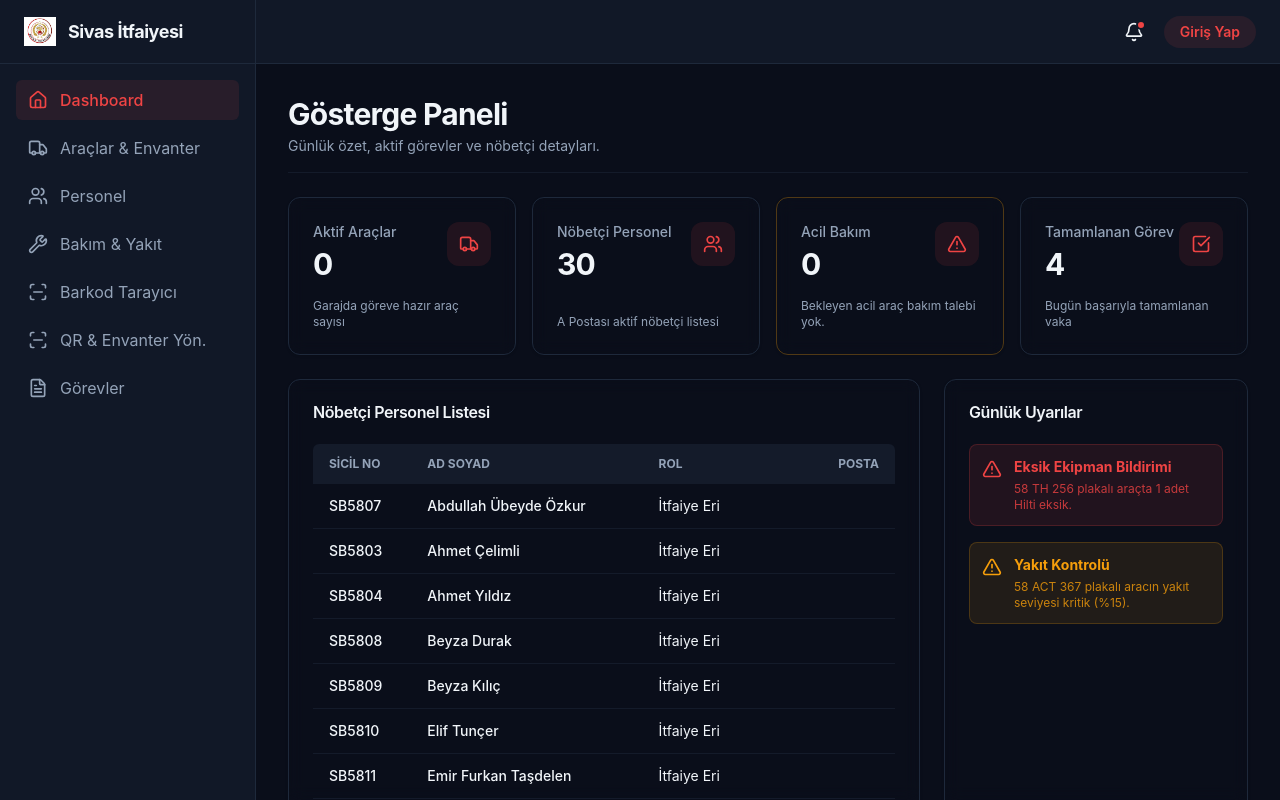
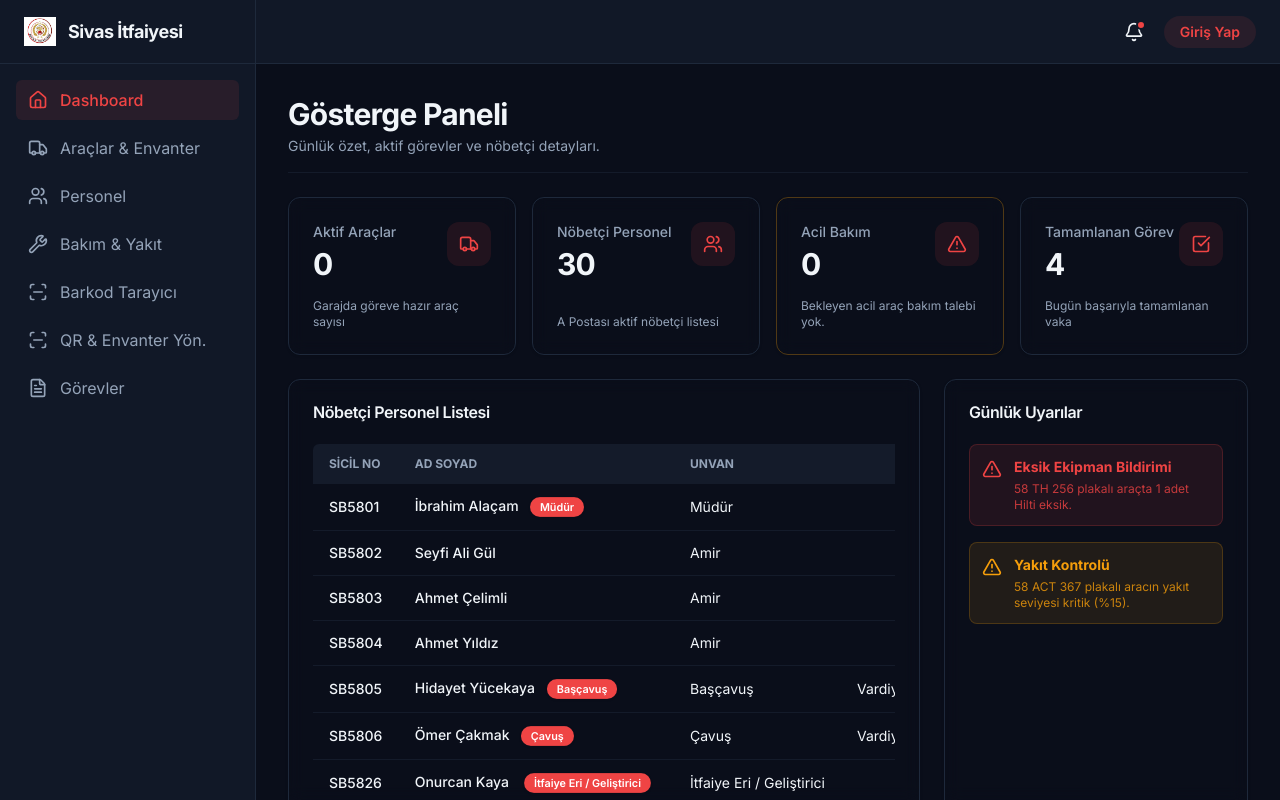
Before and after one commit to Onurcannkaya/itfaiye-arac, a Next.js app: page / in a window 1280 px wide. Built offline with nearby package versions, Linux system fonts and the light colour scheme; no server answers; the database is empty.

Commit message:
fix: CSS import order, dashboard Supabase try/catch, Sidebar/Topbar role labels, port conflict resolution

```diff
--- a/src/app/(dashboard)/page.tsx
+++ b/src/app/(dashboard)/page.tsx
@@ -7,17 +7,38 @@ import { Card, CardHeader, CardTitle, CardContent } from "@/components/ui/Card"
 import { createClient } from "@/lib/supabase/server"
 
 export default async function DashboardPage() {
-  const supabase = await createClient()
+  let activeVehicles = 0
 
-  // Just get the count, no need to download all rows
-  const { count } = await supabase.from('vehicles').select('*', { count: 'exact', head: true })
+  try {
+    const supabase = await createClient()
+    const { count } = await supabase.from('vehicles').select('*', { count: 'exact', head: true })
+    activeVehicles = count || 0
+  } catch {
+    // Supabase unreachable — fallback to mock data count
+    activeVehicles = mockVehicles.length
+  }
 
-  const activeVehicles = count || 0
   const shiftPersonnel = mockPersonnel.filter(p => !!p.ad)
-  const sergeants = mockPersonnel.filter(p => p.rol === 'vardiya_cavusu')
-  const others = mockPersonnel.filter(p => p.rol !== 'vardiya_cavusu').sort((a,b) => a.ad.localeCompare(b.ad))
-  const sortedPersonnel = [...sergeants, ...others]
 
+  // Updated role matching — now uses Shift_Leader and Admin/Editor
+  const leaders = mockPersonnel.filter(p =>
+    p.rol === 'Shift_Leader' || p.rol === 'Admin' || p.rol === 'Editor'
+  )
+  const others = mockPersonnel.filter(p =>
+    p.rol !== 'Shift_Leader' && p.rol !== 'Admin' && p.rol !== 'Editor'
+  ).sort((a, b) => a.ad.localeCompare(b.ad))
+  const sortedPersonnel = [...leaders, ...others]
+
+  // Role display helper
+  function rolLabel(rol: string, unvan?: string): string {
+    if (unvan) return unvan
+    switch (rol) {
+      case 'Admin': return 'Yönetici'
+      case 'Editor': return 'Amir'
+      case 'Shift_Leader': return 'Vardiya Çavuşu'
+      default: return 'İtfaiye Eri'
+    }
+  }
 
   return (
     <div className="space-y-6">
@@ -68,22 +89,22 @@ export default async function DashboardPage() {
                   <tr>
                     <th className="px-4 py-3 rounded-tl-md">Sicil No</th>
                     <th className="px-4 py-3">Ad Soyad</th>
-                    <th className="px-4 py-3 min-w-[120px]">Rol</th>
-                    <th className="px-4 py-3 rounded-tr-md text-right min-w-[100px]">Posta</th>
+                    <th className="px-4 py-3 min-w-[120px]">Unvan</th>
+                    <th className="px-4 py-3 rounded-tr-md text-right min-w-[100px]">Rol</th>
                   </tr>
                 </thead>
                 <tbody>
-                  {sortedPersonnel.map((p, idx) => (
+                  {sortedPersonnel.map((p) => (
                     <tr key={p.sicil_no} className="border-b border-border/50 last:border-0 hover:bg-muted/30 transition-colors">
                       <td className="px-4 py-3 font-medium whitespace-nowrap">{p.sicil_no}</td>
                       <td className="px-4 py-3 font-medium whitespace-nowrap">
                         {p.ad} {p.soyad}
-                        {p.rol === 'vardiya_cavusu' && <Badge variant="default" className="ml-2 scale-90">Çavuş</Badge>}
+                        {(p.rol === 'Shift_Leader' || p.rol === 'Admin') && <Badge variant="default" className="ml-2 scale-90">{p.unvan}</Badge>}
                       </td>
                       <td className="px-4 py-3 whitespace-nowrap">
-                        {p.rol === 'vardiya_cavusu' ? 'Vardiya Çavuşu' : p.rol === 'sofor' ? 'Şoför' : 'İtfaiye Eri'}
+                        {p.unvan}
                       </td>
-                      <td className="px-4 py-3 text-right whitespace-nowrap">{p.posta}</td>
+                      <td className="px-4 py-3 text-right whitespace-nowrap">{rolLabel(p.rol)}</td>
                     </tr>
                   ))}
                 </tbody>
--- a/src/app/globals.css
+++ b/src/app/globals.css
@@ -1,5 +1,5 @@
+@import url('https://fonts.googleapis.com/css2?family=Inter:wght@300;400;500;600;700;800;900&display=swap');
 @import "tailwindcss";
-@import url('https://fonts.googleapis.com/css2?family=Inter:wght@300;400;500;600;700;800;900&display=swap');
 
 :root {
   --background: #f8fafc;
--- a/src/components/layout/Sidebar.tsx
+++ b/src/components/layout/Sidebar.tsx
@@ -18,7 +18,7 @@ export function Sidebar() {
           <Truck size={20} />
           <span>Araçlar & Envanter</span>
         </Link>
-        <Link href="/personel" className="flex items-center space-x-3 rounded-md px-3 py-2 hover:bg-muted text-muted-foreground hover:text-foreground">
+        <Link href="/yonetim/personel" className="flex items-center space-x-3 rounded-md px-3 py-2 hover:bg-muted text-muted-foreground hover:text-foreground">
           <Users size={20} />
           <span>Personel</span>
         </Link>
--- a/src/components/layout/Topbar.tsx
+++ b/src/components/layout/Topbar.tsx
@@ -15,7 +15,7 @@ export function Topbar() {
 
   const displayName = user ? `${user.ad} ${user.soyad}` : "Misafir"
   const initials = user?.initials || "?"
-  const rolLabel = user?.rol === 'vardiya_cavusu' ? 'Vardiya Çavuşu' : user?.rol === 'sofor' ? 'Şoför' : user?.rol === 'sistem_yoneticisi' ? 'Yönetici' : 'İtfaiye Eri'
+  const rolLabel = user?.unvan || (user?.rol === 'Admin' ? 'Yönetici' : user?.rol === 'Editor' ? 'Amir' : user?.rol === 'Shift_Leader' ? 'Vardiya Çavuşu' : 'İtfaiye Eri')
 
   return (
     <header className="flex h-16 items-center justify-between border-b border-border bg-surface px-4 md:px-6 z-10">
```
